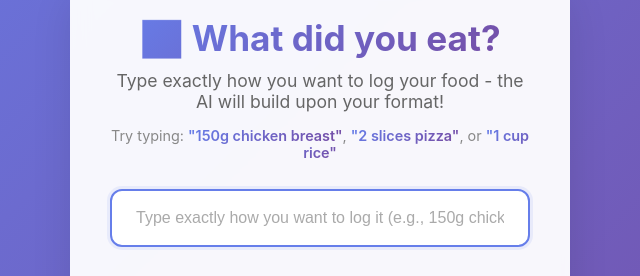
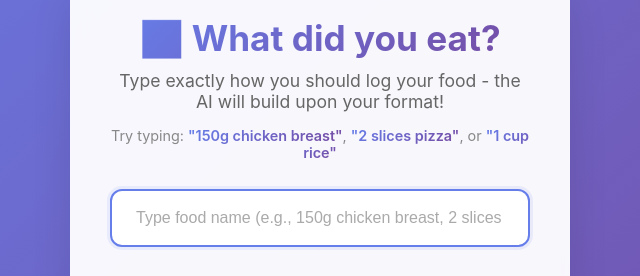
Before and after one commit to antivirusakash/AI-Powered-Real-time-Dish-Suggestions, a plain HTML site: page index.html in a window 1280 px wide. Shown: the part 236-512 px from the top of the page, 320-960 px from the left. Drawn offline with Linux system fonts and the light colour scheme.

Commit message:
Refine header instructions and input placeholder text: updated wording for clarity. Changed "how you want to log your food" to "how you should log your food" in the header, and modified the input placeholder to "Type food name" for improved user guidance.

```diff
--- a/index.html
+++ b/index.html
@@ -15,7 +15,7 @@
         <!-- Header section with title and instructions -->
         <header>
             <h1>📊 What did you eat?</h1>
-            <p class="subtitle">Type exactly how you want to log your food - the AI will build upon your format!</p>
+            <p class="subtitle">Type exactly how you should log your food - the AI will build upon your format!</p>
             <p class="example">Try typing: <span class="example-text">"150g chicken breast"</span>, <span class="example-text">"2 slices pizza"</span>, or <span class="example-text">"1 cup rice"</span></p>
         </header>
 
@@ -25,7 +25,7 @@
             <input
                 type="text"
                 id="dish-input"
-                placeholder="Type exactly how you want to log it (e.g., 150g chicken breast, 2 slices pizza, 1 cup rice)..."
+                placeholder="Type food name (e.g., 150g chicken breast, 2 slices pizza, 1 cup rice)..."
                 autocomplete="off"
                 autocapitalize="off"
                 spellcheck="false"
```
